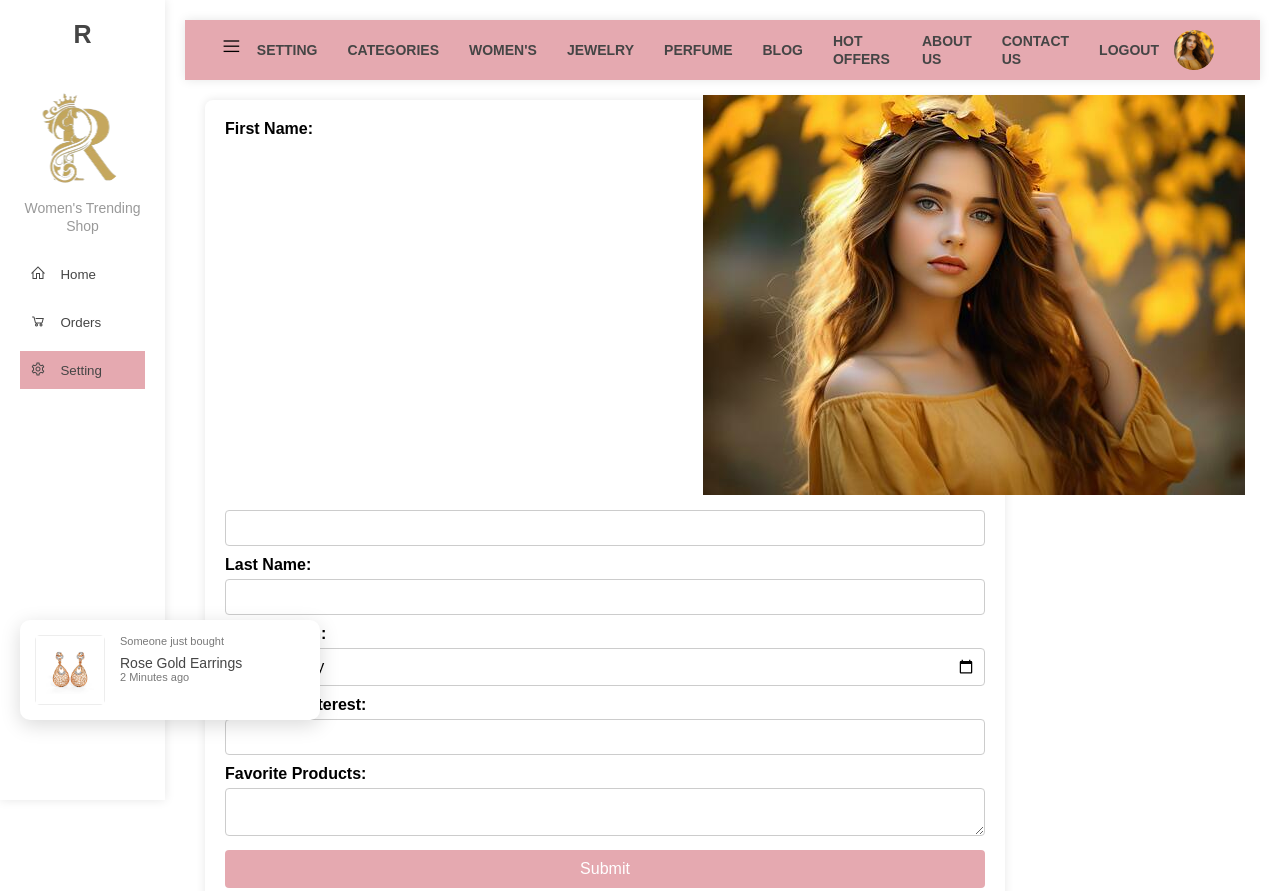
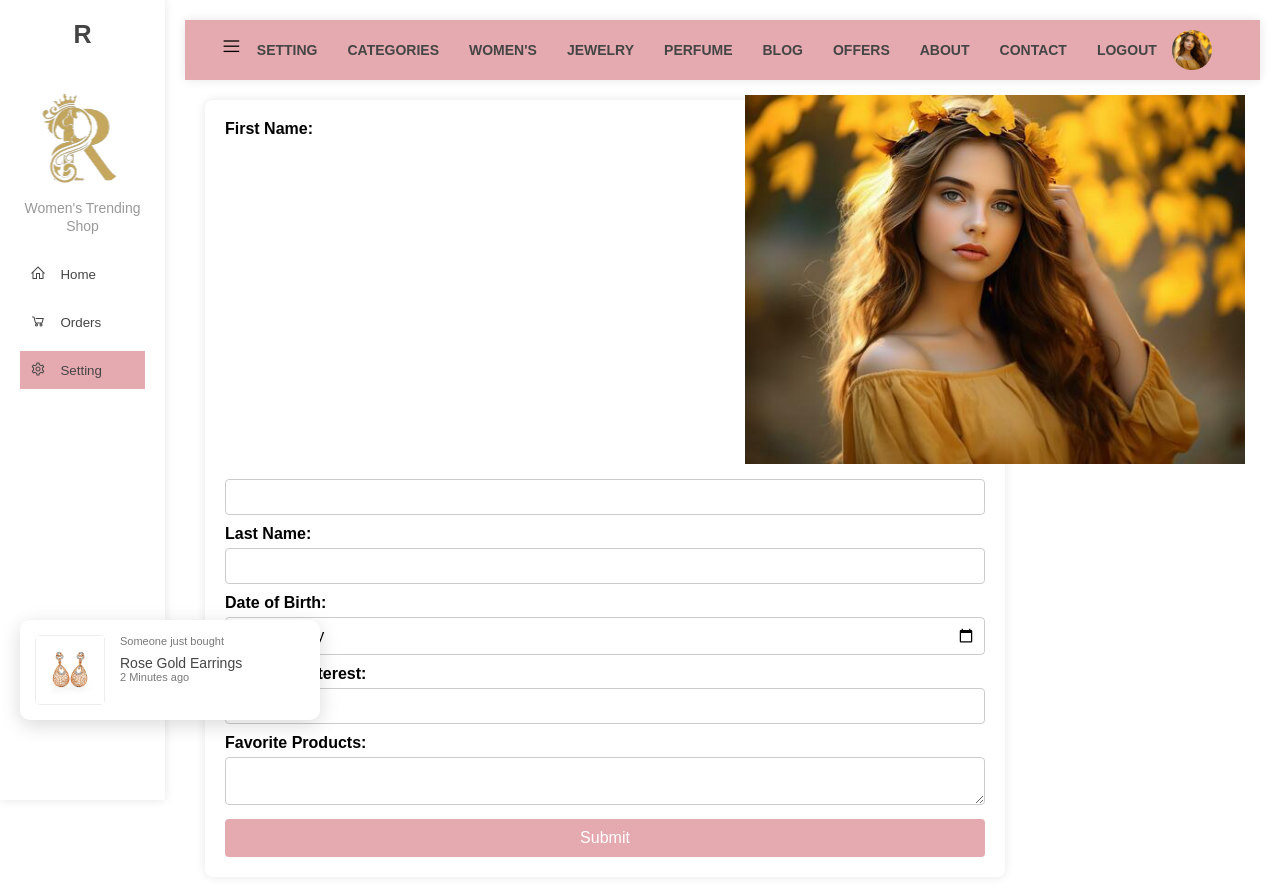
Before and after one commit to RajalakshmiR24/R-Women-s_Trending__Shop, a plain HTML site: page setting.html in a window 1280 px wide. Shown: the top 891 px of the page. Drawn offline with nearby package versions, Linux system fonts and the light colour scheme.

Commit message:
Add files via upload

```diff
--- a/setting.html
+++ b/setting.html
@@ -329,15 +329,15 @@
               </li>
 
               <li class="menu-category">
-                <a href="#" class="menu-title">Hot Offers</a>
+                <a href="#" class="menu-title">Offers</a>
               </li>
 
               <li class="menu-category">
-                  <a href="#" class="menu-title">About us</a>
+                  <a href="#" class="menu-title">About</a>
                 </li>
 
                 <li class="menu-category">
-                  <a href="#" class="menu-title">Contact us</a>
+                  <a href="#" class="menu-title">Contact</a>
                 </li>
 
                 <li class="menu-category">
@@ -355,7 +355,8 @@
       </div>
     </header>
 
-  <img src="./images/profile.jpg" alt="profile" srcset="" style="float: right; margin: 15px; ">
+<img src="./images/profile.jpg" alt="profile" srcset=""
+style="float: right; margin: 15px; width: 500px;">
 
 <form action="/submit" method="post">
   <label for="first_name">First Name:</label>
```
Also changed, not shown: index.html (+4 -19 lines), orders.html (+3 -3 lines).
